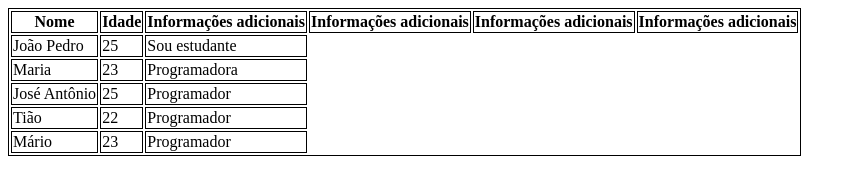
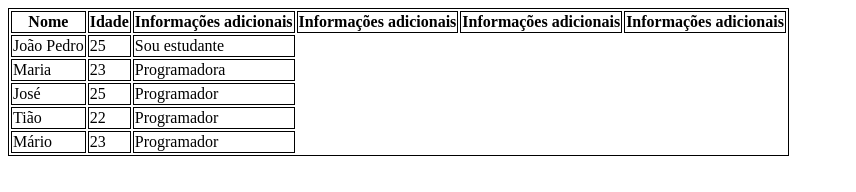
Before and after one commit to Miguel-dAlmeida/aula-tabela, a plain HTML site: page index.html in a window 1280 px wide. Shown: the whole page, without its empty margins (0-856 px from the left). Drawn offline with Linux system fonts and the light colour scheme.

Commit message:
Trocando de José Antônio para José

```diff
--- a/index.html
+++ b/index.html
@@ -36,7 +36,7 @@
 
        </tr>
        <tr>
-        <td>José Antônio</td>
+        <td>José</td>
         <td>25</td>
         <td>Programador</td>
 
```
